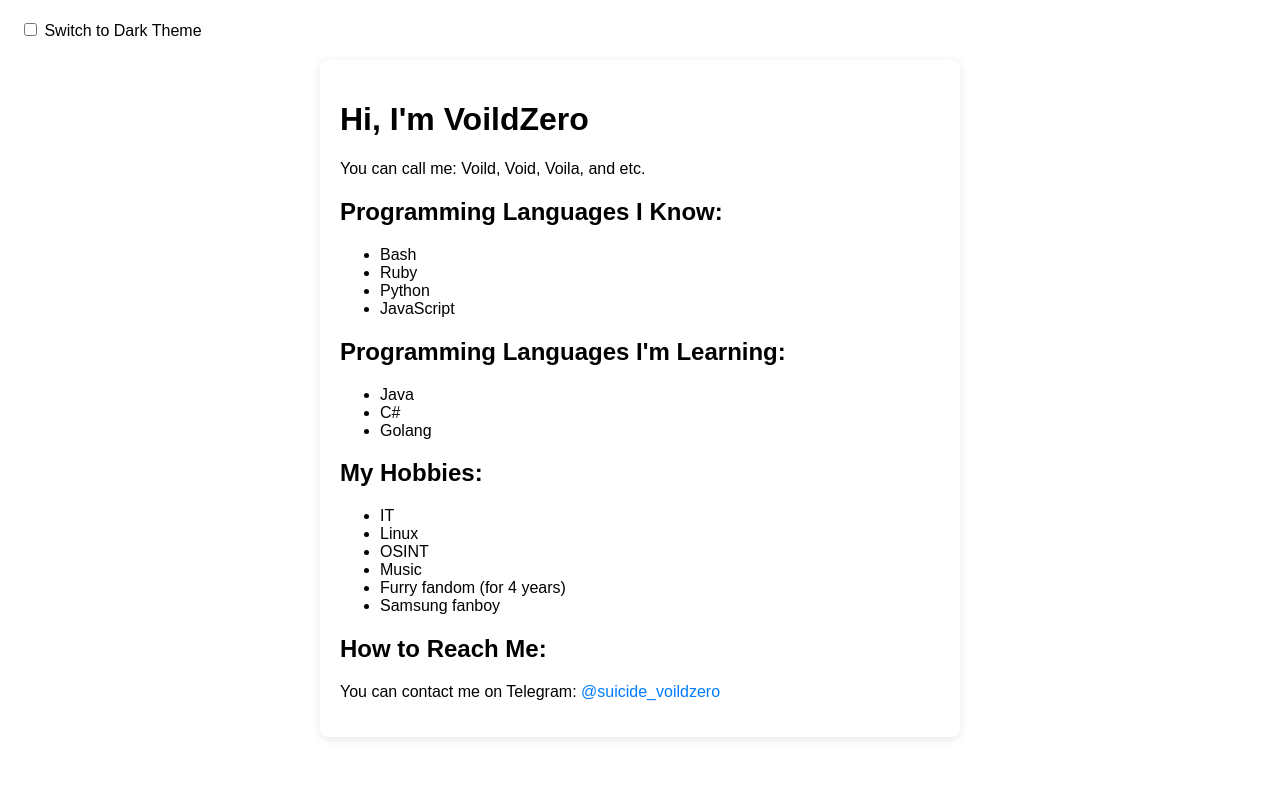
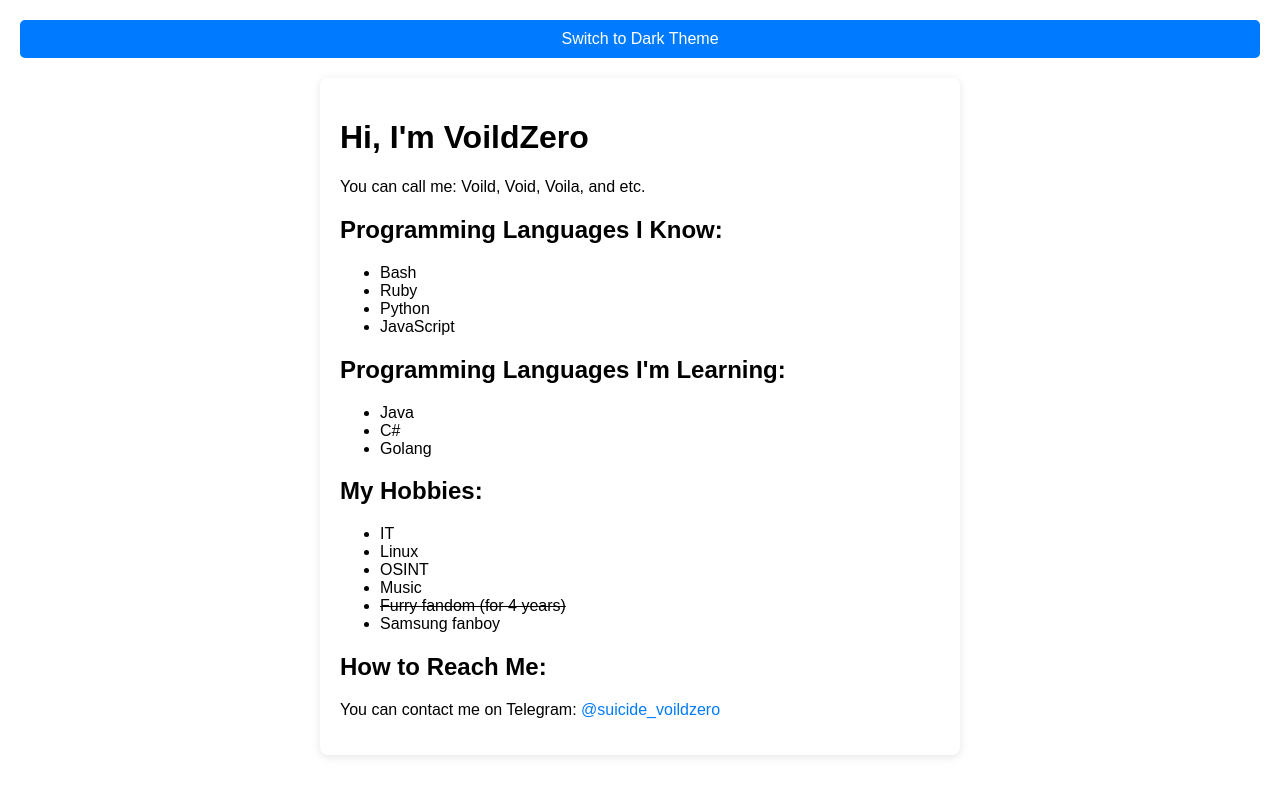
Before and after one commit to voildzero/voildzero.bio.github.io, a plain HTML site: page index.html in a window 1280 px wide. Drawn offline with Linux system fonts and the light colour scheme.

Commit message:
Update index.html

```diff
--- a/index.html
+++ b/index.html
@@ -49,16 +49,26 @@
         }
         .toggle-switch {
             margin-bottom: 20px;
+            cursor: pointer;
+            padding: 10px;
+            background-color: #007BFF;
+            color: white;
+            text-align: center;
+            border-radius: 5px;
+            transition: background-color 0.3s;
+        }
+        .toggle-switch:hover {
+            background-color: #0056b3;
+        }
+        .strikethrough {
+            text-decoration: line-through;
         }
     </style>
 </head>
 <body>
 
-<div class="toggle-switch">
-    <label>
-        <input type="checkbox" id="theme-toggle">
-        Switch to Dark Theme
-    </label>
+<div class="toggle-switch" id="theme-toggle">
+    Switch to Dark Theme
 </div>
 
 <div class="container">
@@ -86,7 +96,7 @@
         <li>Linux</li>
         <li>OSINT</li>
         <li>Music</li>
-        <li>Furry fandom (for 4 years)</li>
+        <li class="strikethrough">Furry fandom (for 4 years)</li>
         <li>Samsung fanboy</li>
     </ul>
 
@@ -97,9 +107,9 @@
     const themeToggle = document.getElementById('theme-toggle');
     const body = document.body;
 
-    themeToggle.addEventListener('change', () => {
-        body.classList.toggle('dark', themeToggle.checked);
-        themeToggle.nextElementSibling.textContent = themeToggle.checked ? 'Switch to Light Theme ☀️' : 'Switch to Dark Theme 🌙';
+    themeToggle.addEventListener('click', () => {
+        body.classList.toggle('dark');
+        themeToggle.textContent = body.classList.contains('dark') ? 'Switch to Light Theme ☀️' : 'Switch to Dark Theme 🌙';
     });
 
 </script>
```
